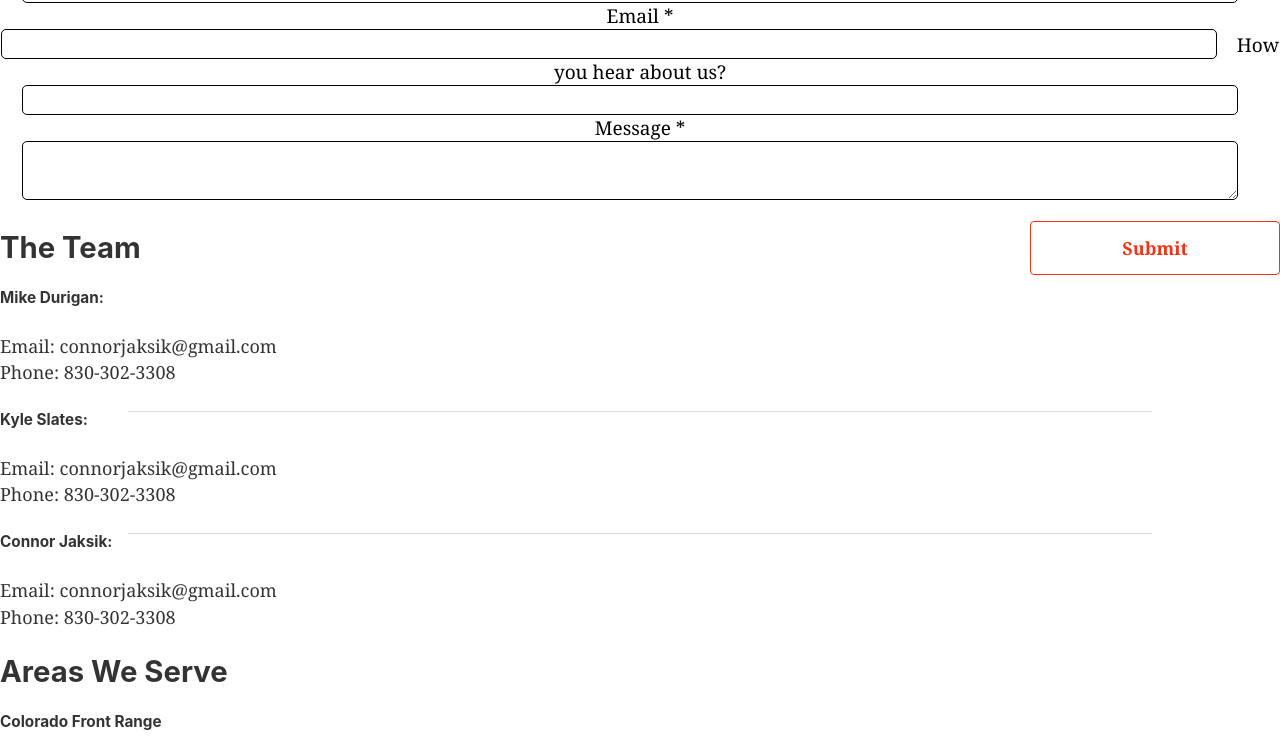
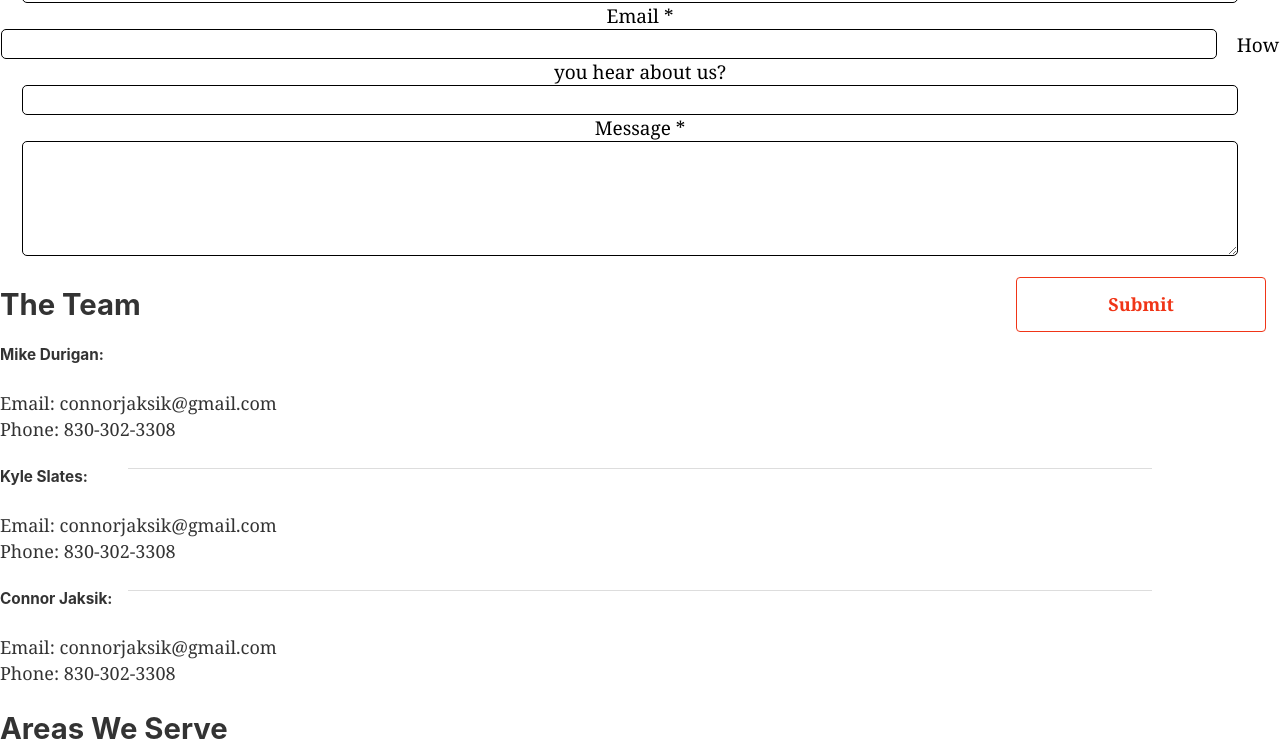
Before and after one commit to jaksik/aspen-apps, a Gatsby site: page /contact in a window 1280 px wide. Shown: the part 813-1567 px from the top of the page. Built offline with nearby package versions, Linux system fonts and the light colour scheme; Gatsby itself is replaced by a stand-in of ours.

Commit message:
styled contact form

```diff
--- a/src/pages/contact.css
+++ b/src/pages/contact.css
@@ -45,6 +45,7 @@ label {
     font-weight: bold;
     margin: 15px auto;
     padding: 13px;
+    margin-right: 14px;
 }
 
 .submit-button:hover {
--- a/src/pages/contact.js
+++ b/src/pages/contact.js
@@ -58,7 +58,7 @@ const ContactPage = ({ data }) => {
 
                 <Col md="4">
                   <label for="message">Message *</label>
-                  <textarea className="form-input" style={{ height:`70%`}} name="message" type="textarea" /><br />
+                  <textarea className="form-input" style={{ height:`115px`}} name="message" type="textarea" /><br />
                 </Col>
                 <Col xs="12">
                 <button className="submit-button" style={{float:`right`}}>Submit</button>
```
